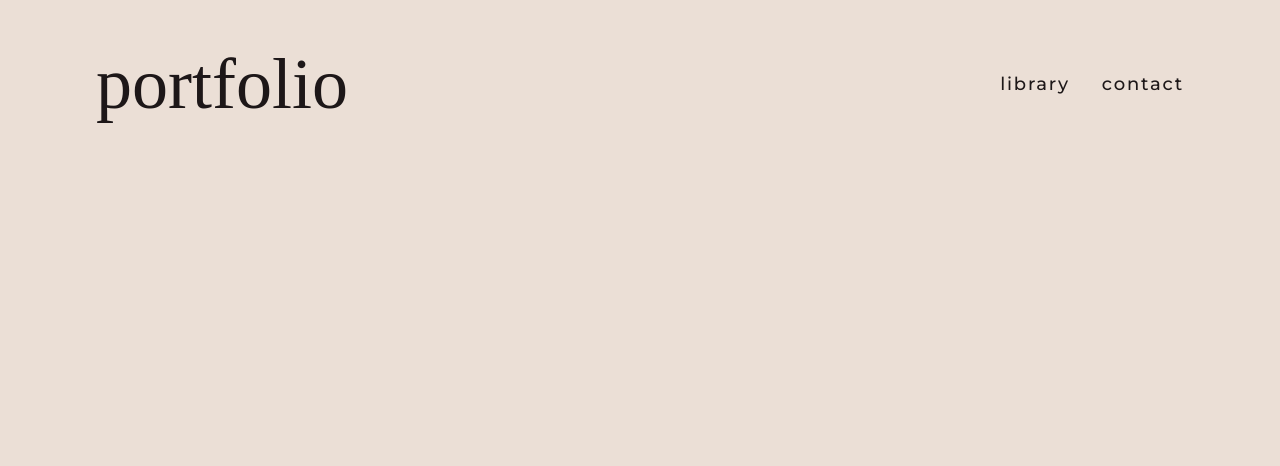
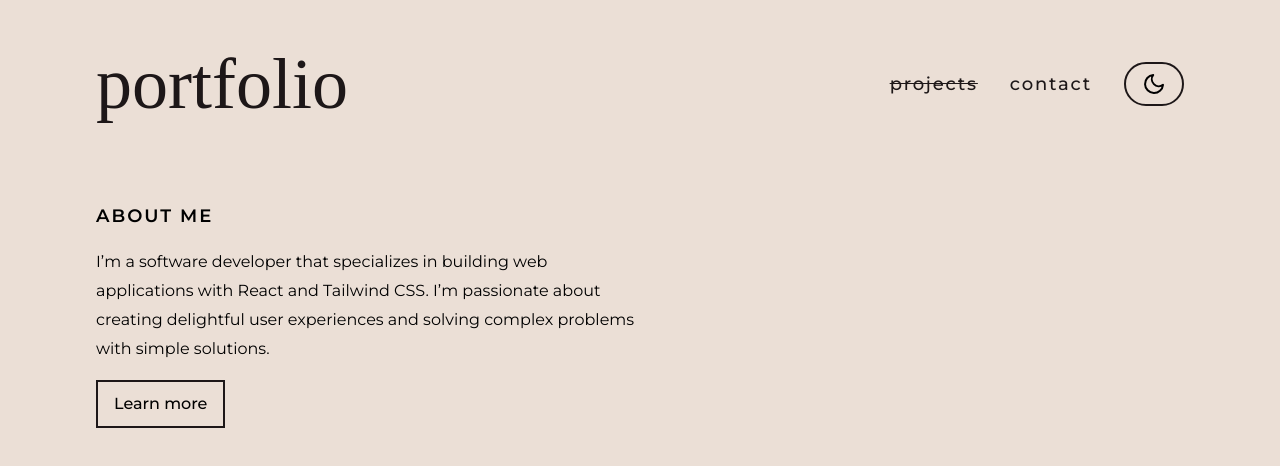
Before and after one commit to fexgroot/my-portfolio, a React (Vite) app: page /projects in a window 1280 px wide. Shown: the top 466 px of the page. Built offline with nearby package versions, Linux system fonts and the light colour scheme; a web font is replaced by a local one.

Commit message:
dark mode + other changes

```diff
--- a/index.html
+++ b/index.html
@@ -4,9 +4,9 @@
     <meta charset="UTF-8" />
     <link rel="icon" type="image/svg+xml" href="/favicon.svg" />
     <meta name="viewport" content="width=device-width, initial-scale=1.0" />
-    <title>my-portfolio</title>
+    <title>portfolio</title>
   </head>
-  <body class="bg-secondary">
+  <body class="bg-sec dark:bg-pri">
     <div id="root"></div>
     <script type="module" src="/src/main.jsx"></script>
   </body>
--- a/src/App.jsx
+++ b/src/App.jsx
@@ -1,15 +1,15 @@
 import { BrowserRouter as Router, Routes, Route } from "react-router-dom";
 import Layout from "./components/Layout";
-import Library from "./pages/Library";
+import Projects from "./pages/Projects";
 import Contact from "./pages/Contact";
 
 function App() {
   return (
-    <div className="mx-24 my-12 flex flex-col gap-20">
+    <div className="mx-6 my-12 flex flex-col gap-20 sm:mx-8 md:mx-10 lg:mx-24">
       <Router>
         <Layout />
         <Routes>
-          <Route path="/library" element={<Library />} />
+          <Route path="/projects" element={<Projects />} />
           <Route path="/contact" element={<Contact />} />
         </Routes>
       </Router>
--- a/src/components/Button.jsx
+++ b/src/components/Button.jsx
@@ -4,7 +4,7 @@ const Button = ({ href, children, className, onClick, ...props }) => {
     <Tag
       href={href}
       onClick={onClick}
-      className={`flex w-fit items-center justify-center gap-2 border-2 border-primary px-4 py-2 font-medium hover:bg-primary hover:text-secondary ${className}`}
+      className={`border-pri hover:bg-pri dark:border-sec hover:text-sec dark:text-sec dark:hover:text-pri dark:hover:bg-sec flex w-fit items-center justify-center gap-2 border-2 px-4 py-2 font-medium ${className}`}
       {...props}
     >
       {children}
--- a/src/components/Layout.jsx
+++ b/src/components/Layout.jsx
@@ -1,5 +1,6 @@
 import { Outlet, Link, useLocation } from "react-router-dom";
 import PageLink from "./PageLink";
+import ThemeToggle from "./ThemeToggle";
 
 export default function Layout() {
   const location = useLocation(); // Get the current location object
@@ -10,23 +11,24 @@ export default function Layout() {
       <header className="flex items-center justify-between">
         <PageLink
           href="/"
-          className={`font-grand text-4xl text-primary sm:text-6xl md:text-7xl`}
+          className={`text-pri dark:text-sec font-grand text-4xl sm:text-6xl md:text-7xl`}
         >
           portfolio
         </PageLink>
-        <nav className="flex justify-center gap-8 font-medium">
+        <nav className="flex items-center justify-center gap-8 font-medium">
           <PageLink
-            href="/library"
-            className={`text-lg tracking-widest text-primary hover:line-through ${currentPath === "/library" ? "line-through" : ""}`}
+            href="/projects"
+            className={`text-pri dark:text-sec text-lg tracking-widest hover:line-through ${currentPath === "/projects" ? "line-through" : ""}`}
           >
-            library
+            projects
           </PageLink>
           <PageLink
             href="/contact"
-            className={`text-lg tracking-widest text-primary hover:line-through ${currentPath === "/contact" ? "line-through" : ""}`}
+            className={`text-pri dark:text-sec text-lg tracking-widest hover:line-through ${currentPath === "/contact" ? "line-through" : ""}`}
           >
             contact
           </PageLink>
+          <ThemeToggle />
         </nav>
       </header>
       <Outlet />
--- /dev/null
+++ b/src/components/ThemeToggle.jsx
@@ -0,0 +1,32 @@
+import React, { useState, useEffect } from "react";
+import * as Icon from "react-feather";
+import Button from "./Button";
+
+const ThemeToggle = () => {
+  const [darkMode, setDarkMode] = useState(() => {
+    // Load initial state from localStorage or default to light mode
+    return localStorage.getItem("theme") === "dark";
+  });
+
+  useEffect(() => {
+    // Add/remove the 'dark' class on the root element
+    if (darkMode) {
+      document.documentElement.classList.add("dark");
+      localStorage.setItem("theme", "dark");
+    } else {
+      document.documentElement.classList.remove("dark");
+      localStorage.setItem("theme", "light");
+    }
+  }, [darkMode]);
+
+  return (
+    <Button
+      onClick={() => setDarkMode(!darkMode)}
+      className="rounded-full px-2"
+    >
+      {darkMode ? <Icon.Sun /> : <Icon.Moon />}
+    </Button>
+  );
+};
+
+export default ThemeToggle;
--- a/src/pages/Contact.jsx
+++ b/src/pages/Contact.jsx
@@ -1,16 +1,16 @@
-import * as Icon from 'react-feather';
+import * as Icon from "react-feather";
 import Button from "../components/Button";
 
 export default function Contact() {
   return (
-    <div className="flex max-w-[50%] flex-col gap-4">
+    <div className="dark:text-sec flex max-w-[50%] flex-col gap-4">
       <h2>Get in touch</h2>
       <p>
-        We’d love to hear from you! Whether you have questions, feedback, or
-        just want to say hi, feel free to reach out.
+        If you’d like to chat about a project or need help with something, feel
+        free to send me an email. I’ll get back to you as soon as possible!
       </p>
       <Button href="mailto:contact@my-portfolio.com">
-        <Icon.Mail strokeWidth={1.5}/>
+        <Icon.Mail strokeWidth={1.5} />
         Send an email
       </Button>
     </div>
--- a/src/pages/Library.jsx
+++ /dev/null
@@ -1,14 +0,0 @@
-import Button from "../components/Button";
-
-export default function Library() {
-  return (
-    <div className="flex max-w-[50%] flex-col gap-4">
-      <h2>What we make</h2>
-      <p>
-        We create digital products that help businesses grow. Our services
-        include web design, web development, and digital marketing.
-      </p>
-      <Button>Learn more</Button>
-    </div>
-  );
-}
--- /dev/null
+++ b/src/pages/Projects.jsx
@@ -0,0 +1,15 @@
+import Button from "../components/Button";
+
+export default function Projects() {
+  return (
+    <div className="dark:text-sec flex flex-col gap-4 lg:max-w-[50%]">
+      <h2>About me</h2>
+      <p>
+        I’m a software developer that specializes in building web applications
+        with React and Tailwind CSS. I’m passionate about creating delightful
+        user experiences and solving complex problems with simple solutions.
+      </p>
+      <Button>Learn more</Button>
+    </div>
+  );
+}
--- a/tailwind.config.js
+++ b/tailwind.config.js
@@ -1,5 +1,6 @@
 /** @type {import('tailwindcss').Config} */
 export default {
+  darkMode: "class",
   content: ["./index.html", "./src/**/*.{js,ts,jsx,tsx}"],
   theme: {
     extend: {
@@ -8,8 +9,8 @@ export default {
         montserrat: ["Montserrat"],
       },
       colors: {
-        primary: "#1d1718",
-        secondary: "#ebdfd6",
+        pri: "#1d1718",
+        sec: "#ebdfd6",
       },
     },
   },
```
